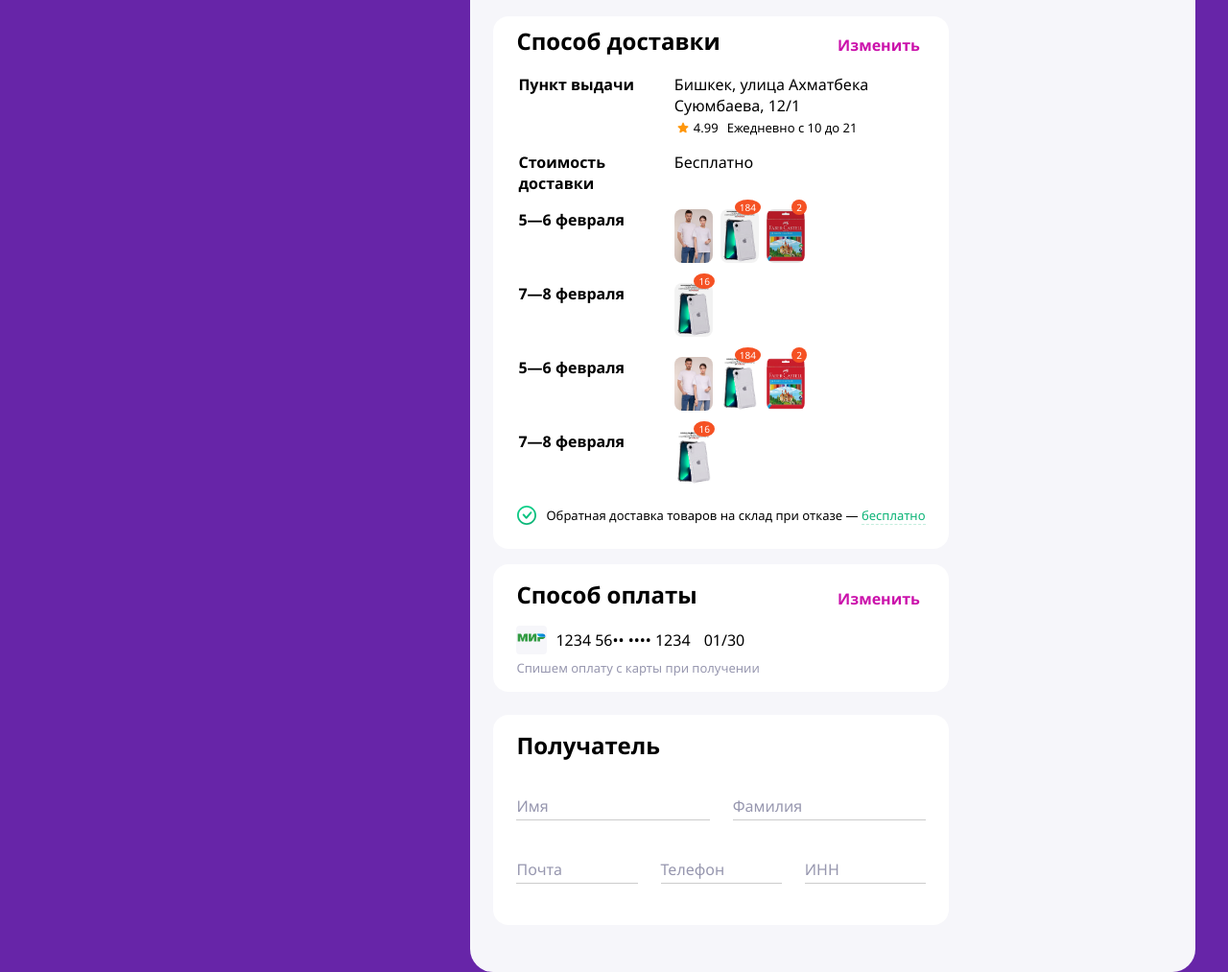
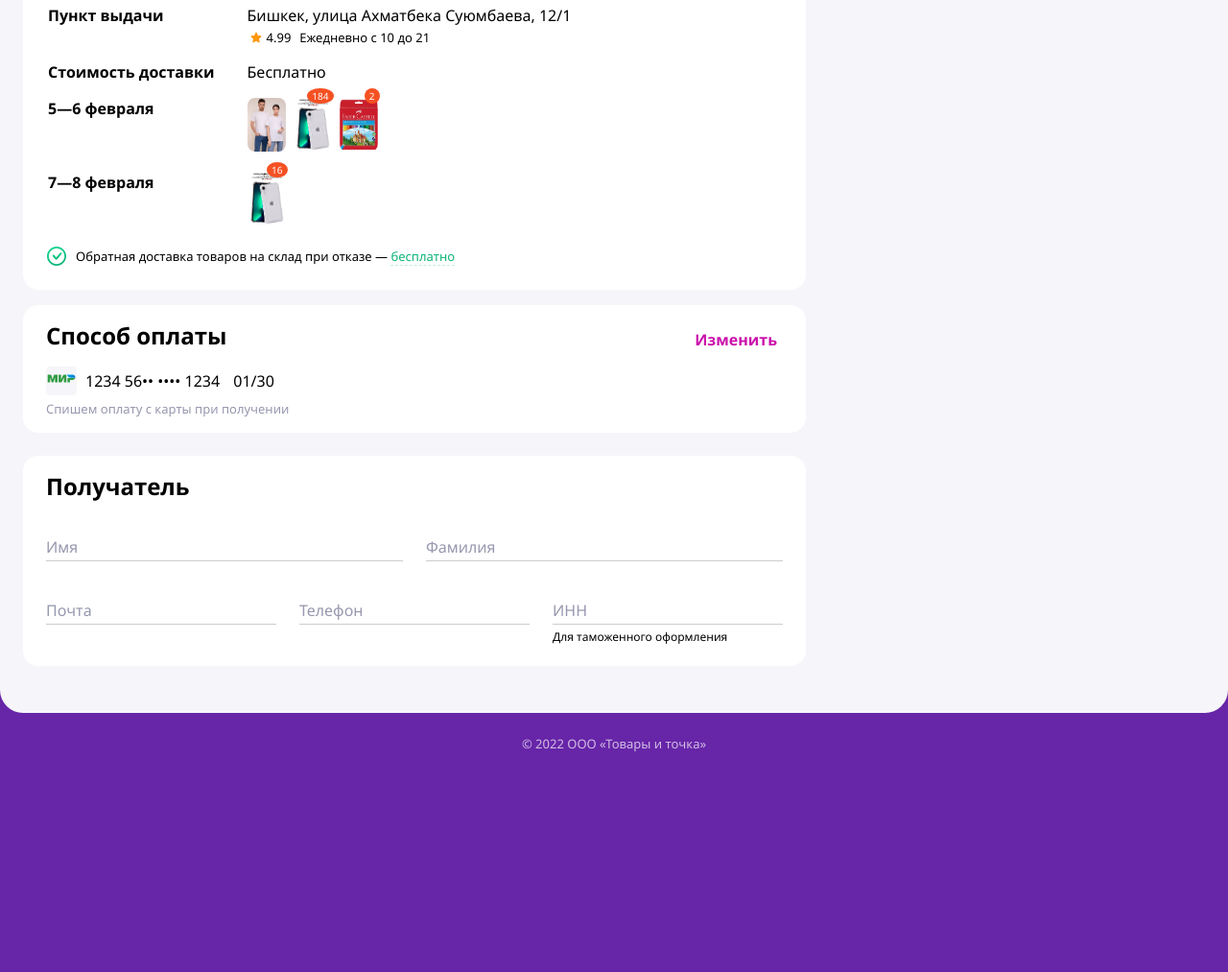
Before and after one commit to Breengo/WB_LVL_0, a website with bundled scripts: page dist/index.html in a window 1280 px wide. Shown: the part 1271-2284 px from the top of the page at 96% size. After the commit the page ends 2078 px from the top, so only its background shows below. Built offline with nearby package versions, Linux system fonts and the light colour scheme; files whose address does not match are found by name.

Commit message:
adding dist

```diff
--- a/dist/index.html
+++ b/dist/index.html
@@ -4,14 +4,15 @@
     <meta charset="UTF-8" />
     <meta name="viewport" content="width=device-width, initial-scale=1.0" />
     <title>Vite App</title>
-    <script type="module" crossorigin src="/WB_LVL_0/assets/index-cd9d7cd9.js"></script>
-    <link rel="stylesheet" href="/WB_LVL_0/assets/index-4962b563.css">
+    <script type="module" crossorigin src="/WB_LVL_0/assets/index-72527f2d.js"></script>
+    <link rel="stylesheet" href="/WB_LVL_0/assets/index-d00b750a.css">
   </head>
   <body>
 
 
     <!-- NAVBAR  -->
 
+    <div id="page">
       <nav class="nav">
         <div class="nav__menu">
           <span></span>
@@ -34,7 +35,7 @@
         <a class="nav__anchor" href="#">
           <img src="/WB_LVL_0/assets/Cart-8c50f07b.svg" alt="error" />
           <p>Корзина</p>
-        <span>5</span>
+          <span class="js__cart_counter">3</span>
         </a>
       </nav>
       <main class="main">
@@ -116,7 +117,8 @@
 
           <div class="content__delivery">
             <h3>
-            Способ доставки <span class="adresses_open_payment">Изменить</span>
+              Способ доставки
+              <span class="adresses_open_payment">Изменить</span>
             </h3>
             <table class="content__delivery__info">
               <tr>
@@ -133,29 +135,29 @@
                 <td>Стоимость доставки</td>
                 <td>Бесплатно</td>
               </tr>
-            <tr>
+              <!-- <tr>
                 <td>5—6 февраля</td>
                 <td class="content__delivery__items">
-                <img src="/WB_LVL_0/assets/CartTemplate-326f0d4d.png" alt="error" />
+                  <img src="./assets/CartTemplate.png" alt="error" />
                   <div class="content__delivery__items__img_wraper">
-                  <img src="/WB_LVL_0/assets/CartTemplate2-291877c8.png" alt="error" />
+                    <img src="./assets/CartTemplate2.png" alt="error" />
                     <span>184</span>
                   </div>
                   <div class="content__delivery__items__img_wraper">
-                  <img src="/WB_LVL_0/assets/CartTemplate3-3f020ca1.png" alt="error" />
+                    <img src="./assets/CartTemplate3.png" alt="error" />
                     <span>2</span>
                   </div>
                 </td>
-            </tr>
-            <tr>
+              </tr> -->
+              <!-- <tr>
                 <td>7—8 февраля</td>
                 <td class="content__delivery__items">
                   <div class="content__delivery__items__img_wraper">
-                  <img src="/WB_LVL_0/assets/CartTemplate2-291877c8.png" alt="error" />
+                    <img src="./assets/CartTemplate2.png" alt="error" />
                     <span>16</span>
                   </div>
                 </td>
-            </tr>
+              </tr> -->
             </table>
             <div class="content__delivery__note">
               <img src="/WB_LVL_0/assets/BackShip-dba85ce1.svg" alt="error" />
@@ -183,29 +185,29 @@
             <h3>Получатель</h3>
             <form class="content__receiver__form">
               <div class="content__receiver__form__top">
-              <div class="formInput">
+                <div id="nameInput" class="formInput">
                   <input type="text" />
                   <p>Имя</p>
                   <div>Для таможенного оформления</div>
                 </div>
-              <div class="formInput">
+                <div id="sernameInput" class="formInput">
                   <input type="text" />
                   <p>Фамилия</p>
                   <div>Для таможенного оформления</div>
                 </div>
               </div>
               <div class="content__receiver__form__bot">
-              <div class="formInput">
+                <div id="emailInput" class="formInput">
                   <input type="text" />
                   <p>Почта</p>
                   <div>Для таможенного оформления</div>
                 </div>
-              <div class="formInput">
+                <div id="phoneInput" class="formInput">
                   <input type="text" />
                   <p>Телефон</p>
                   <div>Для таможенного оформления</div>
                 </div>
-              <div class="formInput">
+                <div id="INNInput" class="formInput">
                   <input type="text" />
                   <p>ИНН</p>
                   <div>Для таможенного оформления</div>
@@ -290,16 +292,16 @@
       <!-- FOOOTER  -->
 
       <footer class="footer">© 2022 ООО «Товары и точка»</footer>
-
       <div class="mobile_menu">
         <img src="/WB_LVL_0/assets/MobileHome-5a287597.svg" alt="error" />
         <img src="/WB_LVL_0/assets/MobileCatalog-f789a521.svg" alt="error" />
         <div class="mobile_menu__notif">
           <img src="/WB_LVL_0/assets/MobileCart-f4e31968.svg" alt="error" />
-        <span>5</span>
+          <span class="js__cart_counter">3</span>
         </div>
         <img src="/WB_LVL_0/assets/MobileFavorites-47a24ba9.svg" alt="error" />
         <img src="/WB_LVL_0/assets/MobileUser-d5b1cebc.svg" alt="error" />
       </div>
+    </div>
   </body>
 </html>
```
Also changed, not shown: dist/assets/CartTemplate-326f0d4d.png (deleted), dist/assets/CartTemplate-9ac968b0.png (added), dist/assets/CartTemplate2-291877c8.png (deleted), dist/assets/CartTemplate2-b7b6c6ca.png (added), dist/assets/CartTemplate3-3f020ca1.png (deleted), dist/assets/CartTemplate3-7eab844b.png (added), 4 other files. Lines whose indentation alone changed are shown as unchanged.
